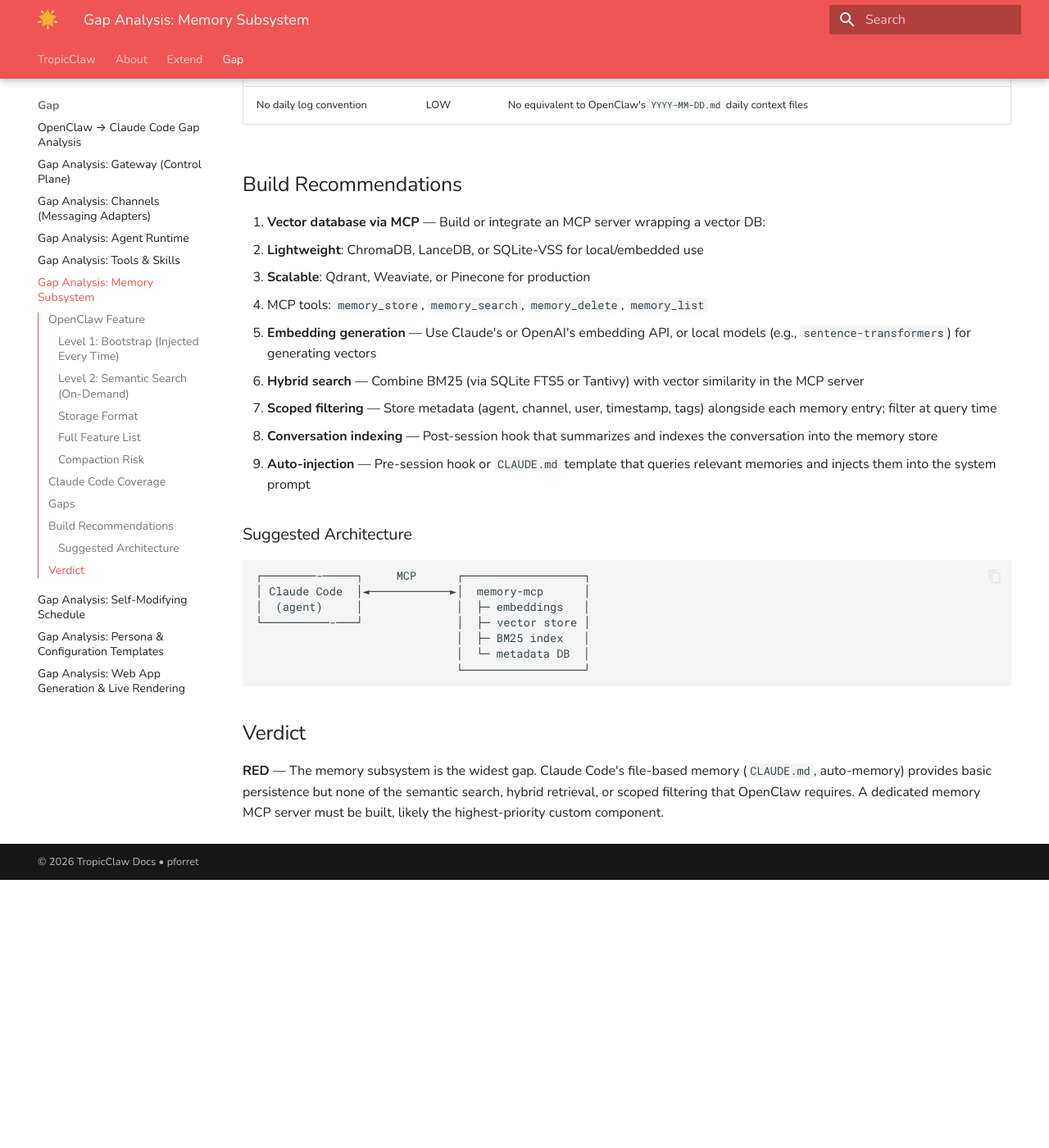
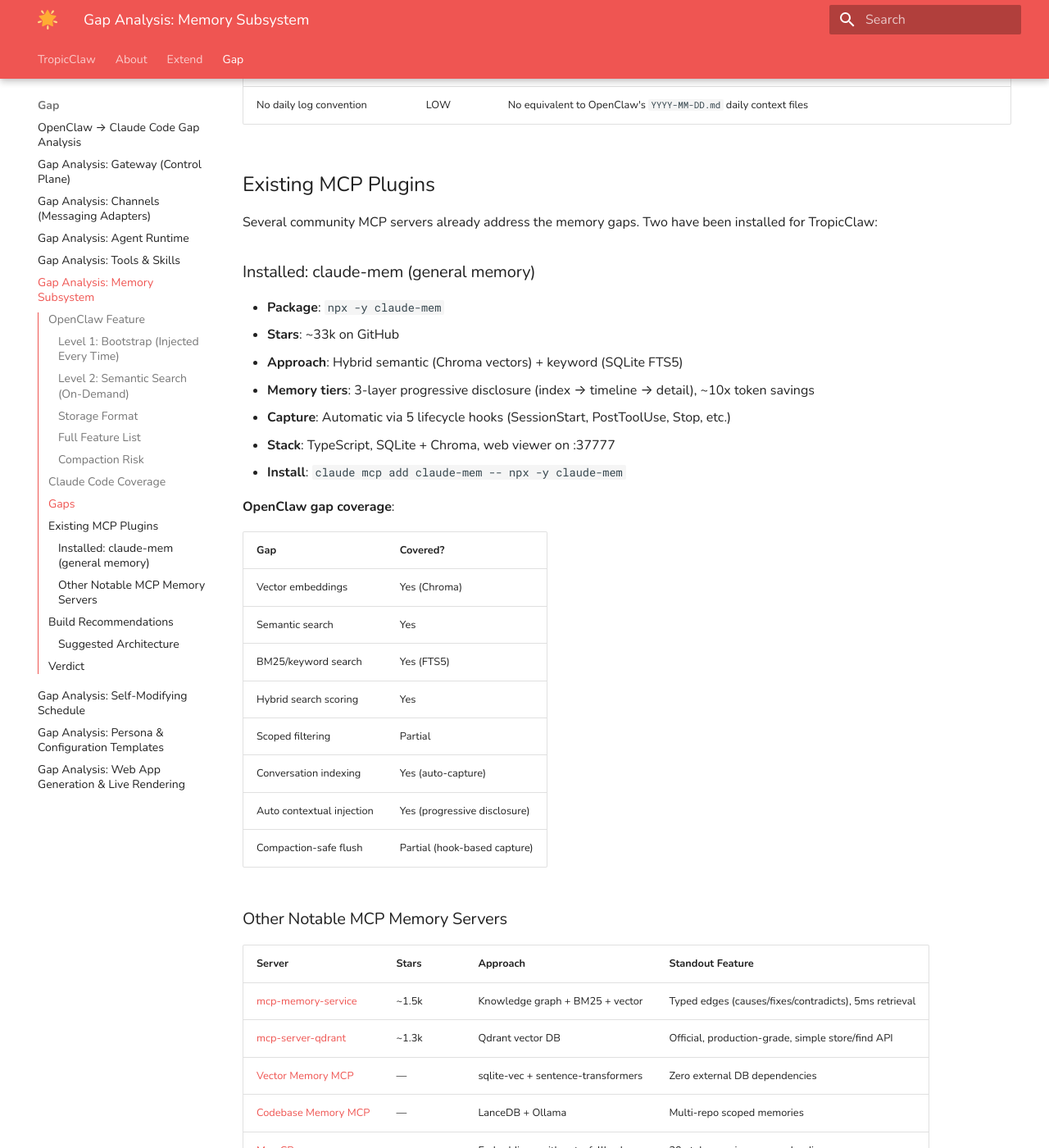
Before and after one commit to pforret/TropicClaw, an MkDocs documentation site: the page built from docs/gap/05-memory.md, in a window 1280 px wide and 1400 px high, scrolled down 2841 px. Shown: the whole window at 82% size. Built offline with MkDocs 1.6.1 and Material for MkDocs 9.7.7, drawn with Linux system fonts in a browser that asks for light colours; before the commit the page ends 3914 px from its top, so only the background shows below that; some of the changed text lies outside the part shown.

Commit message:
ADD: install claude-mem + claude-memory-mcp plugins for memory & identity persistence
- Install claude-mem MCP server for hybrid semantic+keyword memory (Chroma + FTS5)
- Install claude-memory-mcp for identity persistence (soul/anchors/self-state)
- Update gap 05 (Memory) from RED to YELLOW — hybrid search now available via plugin
- Update gap 07 (Persona) to GREEN/YELLOW — structured identity schema now available
- Add docs/extend/memory-plugins.md with setup instructions for both plugins

https://claude.ai/code/session_01BS7m56BhZ9nPt7CoPt7jK2

````diff
--- /dev/null
+++ b/docs/extend/memory-plugins.md
@@ -0,0 +1,64 @@
+# Memory MCP Plugins Setup
+
+Two MCP servers are installed for TropicClaw to address the memory and identity persistence gaps.
+
+## 1. claude-mem — General Memory
+
+Hybrid semantic + keyword memory with auto-capture and progressive disclosure.
+
+### Install
+
+```bash
+claude mcp add claude-mem -- npx -y claude-mem
+```
+
+### What it provides
+
+- **Hybrid search**: Chroma vectors (semantic) + SQLite FTS5 (keyword)
+- **Auto-capture**: 5 lifecycle hooks (SessionStart, UserPromptSubmit, PostToolUse, Stop, SessionEnd)
+- **Progressive disclosure**: 3-layer retrieval (index → timeline → detail) for ~10x token savings
+- **Web viewer**: Real-time memory stream at `http://localhost:37777`
+
+### Addresses gaps
+
+- Gap 05 (Memory): vector embeddings, semantic search, BM25, hybrid scoring, conversation indexing
+
+### Links
+
+- [GitHub](https://github.com/thedotmack/claude-mem)
+
+## 2. claude-memory-mcp — Identity Persistence
+
+File-based identity persistence with promotion scoring. Zero external dependencies.
+
+### Install
+
+```bash
+claude mcp add identity -- npx -y @whenmoon-afk/memory-mcp
+```
+
+### What it provides
+
+- **Three tools**: `reflect` (end-of-session analysis), `anchor` (write identity), `self` (query state)
+- **Identity files**: `soul.md`, `self-state.md`, `identity-anchors.md`, `observations.json`
+- **Auto-promotion**: Concepts promoted to anchors via `score = sqrt(recalls) * log2(days + 1) * diversity_bonus * recency`
+- **Auto-pruning**: Single observations older than 30 days auto-prune
+- **Zero-cost mode**: Can run via hooks only, consuming zero context tokens
+
+### Addresses gaps
+
+- Gap 07 (Persona): structured identity schema, soul/identity separation, template evolution tracking
+
+### Links
+
+- [GitHub](https://github.com/WhenMoon-afk/claude-memory-mcp)
+
+## Verification
+
+List installed MCP servers:
+
+```bash
+claude mcp list
+```
+
+Both should appear as `stdio` type servers.
--- a/docs/gap/05-memory.md
+++ b/docs/gap/05-memory.md
@@ -83,30 +83,65 @@ Long dialogues grow into thousands of tokens. If the agent didn't write importan
 | No compaction-safe memory flush   | MEDIUM   | Claude Code auto-compresses long sessions; no mechanism to flush important context to persistent storage before compression |
 | No daily log convention           | LOW      | No equivalent to OpenClaw's `YYYY-MM-DD.md` daily context files |
 
+## Existing MCP Plugins
+
+Several community MCP servers already address the memory gaps. Two have been installed for TropicClaw:
+
+### Installed: claude-mem (general memory)
+
+- **Package**: `npx -y claude-mem`
+- **Stars**: ~33k on GitHub
+- **Approach**: Hybrid semantic (Chroma vectors) + keyword (SQLite FTS5)
+- **Memory tiers**: 3-layer progressive disclosure (index → timeline → detail), ~10x token savings
+- **Capture**: Automatic via 5 lifecycle hooks (SessionStart, PostToolUse, Stop, etc.)
+- **Stack**: TypeScript, SQLite + Chroma, web viewer on :37777
+- **Install**: `claude mcp add claude-mem -- npx -y claude-mem`
+
+**OpenClaw gap coverage**:
+
+| Gap | Covered? |
+|-----|----------|
+| Vector embeddings | Yes (Chroma) |
+| Semantic search | Yes |
+| BM25/keyword search | Yes (FTS5) |
+| Hybrid search scoring | Yes |
+| Scoped filtering | Partial |
+| Conversation indexing | Yes (auto-capture) |
+| Auto contextual injection | Yes (progressive disclosure) |
+| Compaction-safe flush | Partial (hook-based capture) |
+
+### Other Notable MCP Memory Servers
+
+| Server | Stars | Approach | Standout Feature |
+|--------|-------|----------|------------------|
+| [mcp-memory-service](https://github.com/doobidoo/mcp-memory-service) | ~1.5k | Knowledge graph + BM25 + vector | Typed edges (causes/fixes/contradicts), 5ms retrieval |
+| [mcp-server-qdrant](https://github.com/qdrant/mcp-server-qdrant) | ~1.3k | Qdrant vector DB | Official, production-grade, simple store/find API |
+| [Vector Memory MCP](https://lobehub.com/mcp/cornebidouil-vector-memory-mcp) | — | sqlite-vec + sentence-transformers | Zero external DB dependencies |
+| [Codebase Memory MCP](https://lobehub.com/mcp/normcrandall-codebase-memory-mcp-server) | — | LanceDB + Ollama | Multi-repo scoped memories |
+| [MemCP](https://dev.to/dalimay28/how-i-built-memcp-giving-claude-a-real-memory-15co) | — | Embeddings with auto-fallback | 20x token savings vs raw loading |
+| [mem0 self-hosted](https://dev.to/n3rdh4ck3r/how-to-give-claude-code-persistent-memory-with-a-self-hosted-mem0-mcp-server-h68) | — | Qdrant + Ollama + Neo4j | Full knowledge graph, fully local |
+
 ## Build Recommendations
 
-1. **Vector database via MCP** — Build or integrate an MCP server wrapping a vector DB:
-   - **Lightweight**: ChromaDB, LanceDB, or SQLite-VSS for local/embedded use
-   - **Scalable**: Qdrant, Weaviate, or Pinecone for production
-   - MCP tools: `memory_store`, `memory_search`, `memory_delete`, `memory_list`
-2. **Embedding generation** — Use Claude's or OpenAI's embedding API, or local models (e.g., `sentence-transformers`) for generating vectors
-3. **Hybrid search** — Combine BM25 (via SQLite FTS5 or Tantivy) with vector similarity in the MCP server
-4. **Scoped filtering** — Store metadata (agent, channel, user, timestamp, tags) alongside each memory entry; filter at query time
-5. **Conversation indexing** — Post-session hook that summarizes and indexes the conversation into the memory store
-6. **Auto-injection** — Pre-session hook or `CLAUDE.md` template that queries relevant memories and injects them into the system prompt
+With claude-mem installed, the remaining work is:
+
+1. **Scoped filtering** — Extend or configure claude-mem to filter by agent, channel, user, and time range (needed for multi-agent)
+2. **Memory lifecycle** — Add expiry/deletion policies on top of claude-mem's storage
+3. **Daily log convention** — Adopt `YYYY-MM-DD.md` convention; hook into claude-mem's SessionEnd to auto-generate
+4. **Conversation indexing** — claude-mem's auto-capture covers this; verify coverage depth
+5. **Compaction-safe flush** — Add a pre-compaction hook to persist critical context to claude-mem before Claude Code's auto-compression
 
 ### Suggested Architecture
 
 ```
-┌────────-─────┐     MCP      ┌──────────────────┐
-│ Claude Code  │◄────────────►│  memory-mcp      │
-│  (agent)     │              │  ├─ embeddings   │
-└──────────-───┘              │  ├─ vector store │
-                              │  ├─ BM25 index   │
-                              │  └─ metadata DB  │
-                              └──────────────────┘
+┌────────────────┐     MCP      ┌──────────────────┐
+│ Claude Code    │◄────────────►│  claude-mem      │
+│  (agent)       │              │  ├─ Chroma (vec) │
+└────────────────┘              │  ├─ SQLite FTS5  │
+                                │  └─ web viewer   │
+                                └──────────────────┘
 ```
 
 ## Verdict
 
-**RED** — The memory subsystem is the widest gap. Claude Code's file-based memory (`CLAUDE.md`, auto-memory) provides basic persistence but none of the semantic search, hybrid retrieval, or scoped filtering that OpenClaw requires. A dedicated memory MCP server must be built, likely the highest-priority custom component.
+**YELLOW** — With claude-mem installed, the memory subsystem moves from RED to YELLOW. Hybrid semantic+keyword search, auto-capture via hooks, and progressive disclosure are now available. Remaining gaps are scoped filtering (multi-agent/channel), memory lifecycle management, and compaction-safe flushing.
````
Also changed, not shown: docs/gap/07-persona-templates.md (+45 -5 lines).
